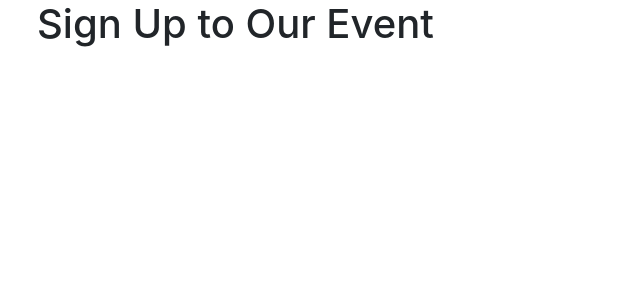
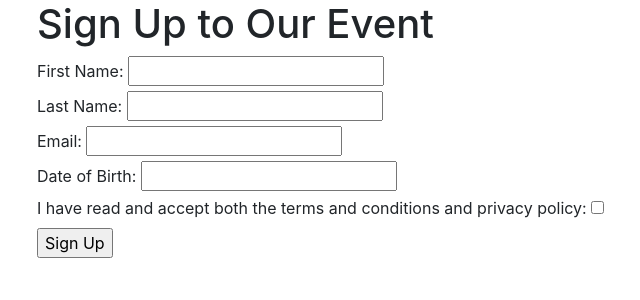
Before and after one commit to RobDWaller/requirements-rules-examples, a Flask app: page / in a window 1280 px wide. Shown: the top 300 px of the page, without its empty margins (48-688 px from the left). Run offline with Flask 2, Linux system fonts and the light colour scheme; some libraries are stand-ins or nearby versions.

Commit message:
Created front end of web form

```diff
--- a/templates/form.html
+++ b/templates/form.html
@@ -8,6 +8,31 @@
     <body>
         <div class="container">
             <h1>Sign Up to Our Event</h1>
+            <form method="post">
+                <fieldset>
+                    <label for="firstname">First Name:</label>
+                    <input type="text" name="firstname" id="firstname">
+                </fieldset>
+                <fieldset>
+                    <label for="lastname">Last Name:</label>
+                    <input type="text" name="lastname" id="lastname">
+                </fieldset>
+                <fieldset>
+                    <label for="email">Email:</label>
+                    <input type="text" name="email" id="email">
+                </fieldset>
+                <fieldset>
+                    <label for="dob">Date of Birth:</label>
+                    <input type="text" name="dob" id="dob">
+                </fieldset>
+                <fieldset>
+                    <label for="tac">I have read and accept both the terms and conditions and privacy policy:</label>
+                    <input type="checkbox" name="tac" id="tac">
+                </fieldset>
+                <fieldset>
+                    <input type="submit" name="submit" id="submit" value="Sign Up">
+                </fieldset>
+            </form>
         </div>
         <script src="https://code.jquery.com/jquery-3.3.1.slim.min.js" integrity="sha384-q8i/X+965DzO0rT7abK41JStQIAqVgRVzpbzo5smXKp4YfRvH+8abtTE1Pi6jizo" crossorigin="anonymous"></script>
         <script src="https://cdnjs.cloudflare.com/ajax/libs/popper.js/1.14.3/umd/popper.min.js" integrity="sha384-ZMP7rVo3mIykV+2+9J3UJ46jBk0WLaUAdn689aCwoqbBJiSnjAK/l8WvCWPIPm49" crossorigin="anonymous"></script>
```
